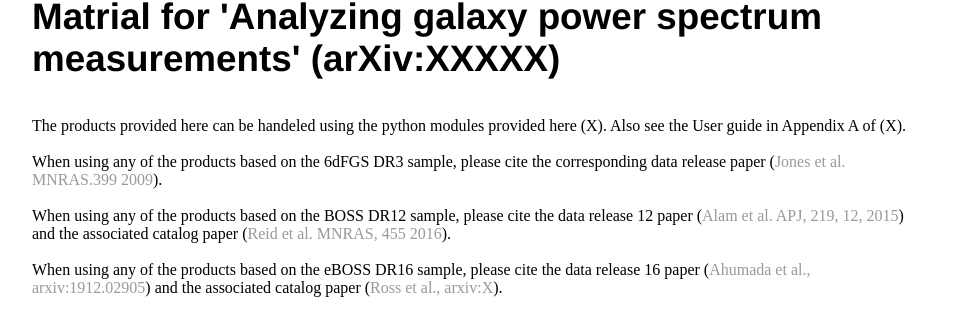
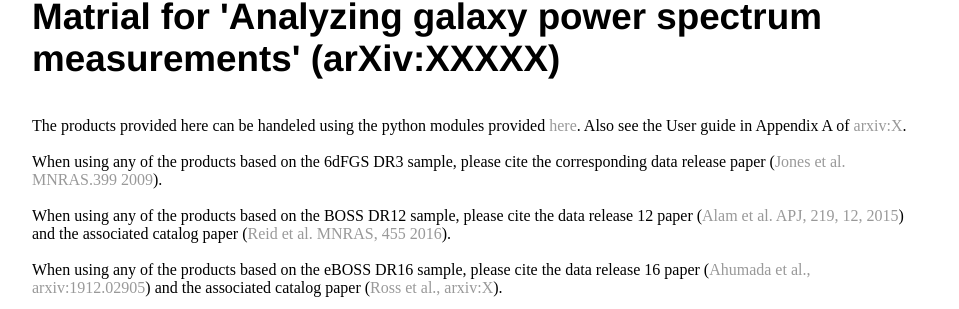
Before and after one commit to fbeutler/fbeutler.github.io, a Jekyll site: the page built from hub/deconv_paper.html, in a window 1280 px wide. Shown: the part 123-432 px from the top of the page, without its empty margins (160-1119 px from the left). Built offline with Jekyll 4.4.1, drawn with Linux system fonts in a browser that asks for light colours.

Commit message:
Update deconv_paper.html

```diff
--- a/hub/deconv_paper.html
+++ b/hub/deconv_paper.html
@@ -5,8 +5,10 @@ title: Some material
 <div>
     <h3>Matrial for 'Analyzing galaxy power spectrum measurements' (arXiv:XXXXX)</h3>
 
-    The products provided here can be handeled using the python modules provided here (X). Also see the User guide in
-    Appendix A of (X).<br><br>
+    The products provided here can be handeled using the python modules provided
+	<a href="https://github.com/fbeutler/pk_tools/blob/master/pk_tools.py" target="_blank">here</a>.
+	Also see the User guide in
+    Appendix A of <a href="#" target="_blank">arxiv:X</a>.<br><br>
 
 	    When using any of the products based on the 6dFGS DR3 sample, please cite the corresponding data release paper
 	    (<a href="https://academic.oup.com/mnras/article/399/2/683/1060396" target="_blank">Jones et al.
```
